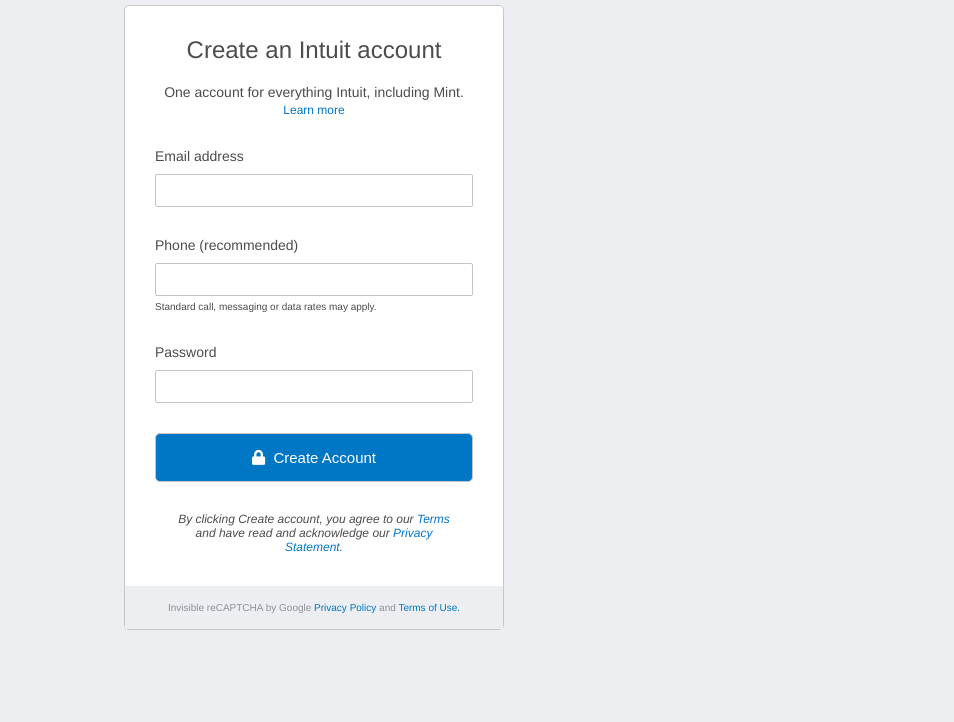
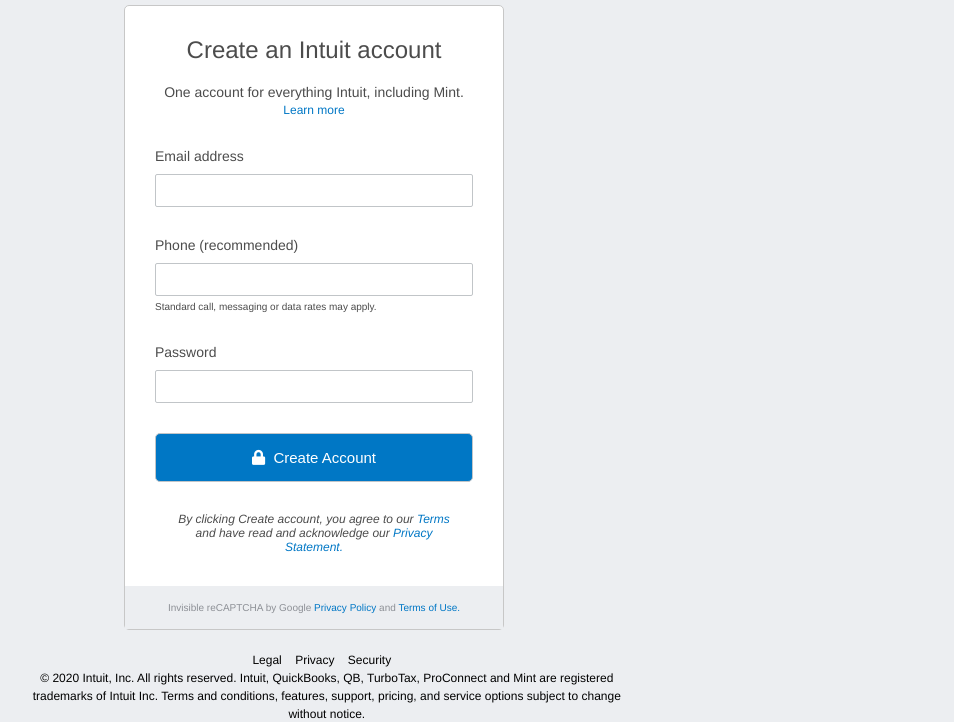
Before and after one commit to vzdrizhni/mint.com-sign-up-web-page-clone, a plain HTML site: page index.html in a window 1280 px wide. Shown: the part 175-897 px from the top of the page, without its empty margins (326-1280 px from the left). Before the commit the page ends 805 px from the top, so only its background shows below. Drawn offline with Linux system fonts and the light colour scheme.

Commit message:
Finished footer

```diff
--- a/index.html
+++ b/index.html
@@ -45,5 +45,12 @@
             Invisible reCAPTCHA by Google <a href="#">Privacy Policy</a> and <a href="#">Terms of Use.</a>
         </div>
     </div>
+
+    <footer>
+        <span class = "legal"><a href="#">Legal</a>  <a href="#">Privacy</a>  <a href="#">Security</a>  </span><br>
+        <span class="inc">© 2020 Intuit, Inc. All rights reserved. Intuit, QuickBooks, QB, TurboTax, ProConnect and Mint are registered trademarks of Intuit Inc.
+            Terms and conditions, features, support, pricing, and service options subject to change without notice.</span>
+    </footer>
+
 </body>
 </html>
--- a/style.css
+++ b/style.css
@@ -144,3 +144,29 @@ form button{
 .captcha a{
     font-size: 10px;
 }
+
+footer {
+    margin-left: 28%;
+    width: 46%;
+    margin-top: 20px;
+    text-align: center;
+}
+
+.legal  {
+    padding: 5px;
+    font-size: 12px;
+}
+
+span a {
+    padding-right: 10px;
+    text-decoration: none;
+    color: black;
+}
+
+.legal a:hover {
+    text-decoration: underline;
+}
+
+.inc {
+    font-size: 12px;
+}
```
